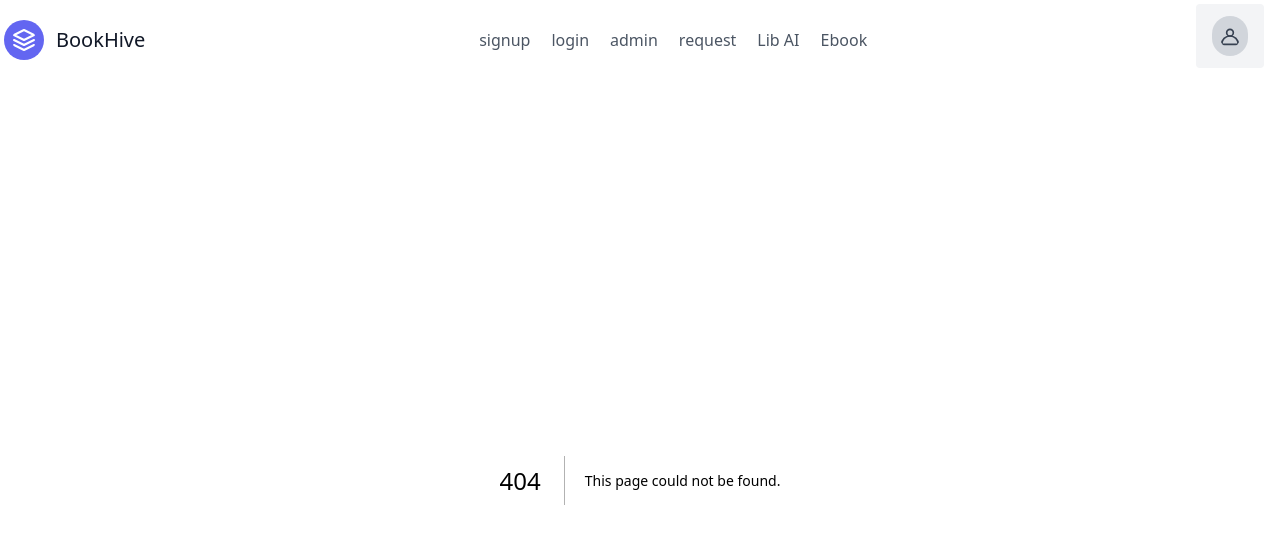
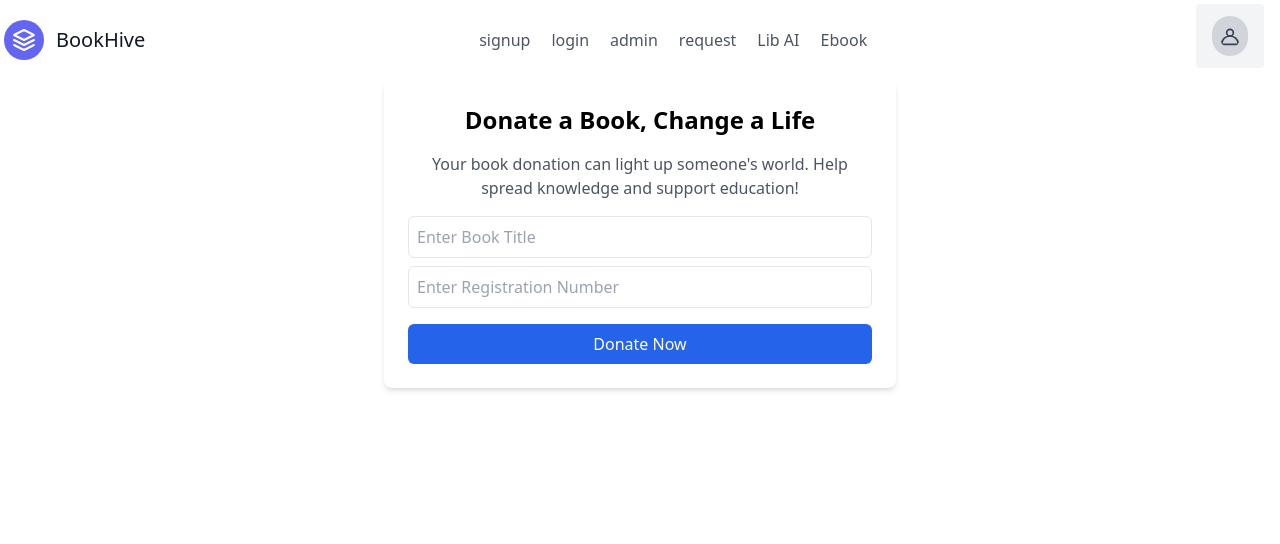
Before and after one commit to kjkrishnakj/libathon, a Next.js app: page /donate in a window 1280 px wide. Before the commit this address had no page. Shown: the top 544 px of the page. Built offline with nearby package versions, Linux system fonts and the light colour scheme.

Commit message:
krish commit

```diff
--- /dev/null
+++ b/components/AdminDonations.js
@@ -0,0 +1,52 @@
+import { useEffect, useState } from "react";
+
+export default function AdminDonations() {
+  const [donations, setDonations] = useState([]);
+
+  useEffect(() => {
+    fetchDonations();
+  }, []);
+
+  const fetchDonations = async () => {
+    const response = await fetch("/api/donate");
+    const data = await response.json();
+    if (data.success) setDonations(data.donations);
+  };
+
+  const updateStatus = async (id, newStatus) => {
+    await fetch("/api/donate", {
+      method: "PUT",
+      headers: { "Content-Type": "application/json" },
+      body: JSON.stringify({ id, status: newStatus }),
+    });
+
+    fetchDonations(); // Refresh data
+  };
+
+  return (
+    <div className="p-6 bg-white shadow-lg rounded-md">
+      <h2 className="text-xl font-bold mb-4">Manage Book Donations</h2>
+      <ul>
+        {donations.map((donation) => (
+          <li key={donation._id} className="flex justify-between items-center border-b py-2">
+            <div>
+              <p className="font-semibold">{donation.bookTitle}</p>
+              <p className="text-gray-500">Reg. No: {donation.regNo}</p>
+              <p className={`text-sm ${donation.status === "Pending" ? "text-red-500" : "text-green-500"}`}>
+                {donation.status}
+              </p>
+            </div>
+            <button
+              onClick={() => updateStatus(donation._id, donation.status === "Pending" ? "Completed" : "Pending")}
+              className={`px-3 py-1 text-white rounded ${
+                donation.status === "Pending" ? "bg-green-500" : "bg-red-500"
+              }`}
+            >
+              {donation.status === "Pending" ? "Mark as Completed" : "Mark as Pending"}
+            </button>
+          </li>
+        ))}
+      </ul>
+    </div>
+  );
+}
--- /dev/null
+++ b/models/Donation.js
@@ -0,0 +1,9 @@
+import mongoose from "mongoose";
+
+const DonationSchema = new mongoose.Schema({
+  bookTitle: { type: String, required: true },
+  regNo: { type: String, required: true },
+  status: { type: String, enum: ["Pending", "Completed"], default: "Pending" },
+});
+
+export default mongoose.models.Donation || mongoose.model("Donation", DonationSchema);
--- a/pages/admin.js
+++ b/pages/admin.js
@@ -1,4 +1,5 @@
 import AdminBookRequests from "@/components/AdminBookRequests";
+import AdminDonations from "@/components/AdminDonations";
 import AdminEbookManager from "@/components/AdminEbook";
 import AdminIssuedBooks from "@/components/AdminIssue";
 import AdminSpotlight from "@/components/AdminSpotlight";
@@ -111,6 +112,7 @@ export default function Admin({ books }) {
       <AdminBookRequests/>
       <AdminEbookManager />
       <AdminIssuedBooks />
+      <AdminDonations />
     </div>
   );
 }
--- /dev/null
+++ b/pages/api/donate.js
@@ -0,0 +1,30 @@
+import connectDb from "@/middleware/mongoose";
+import Donation from "../../models/Donation";
+
+export default async function handler(req, res) {
+  if (req.method === "POST") {
+    const { bookTitle, regNo } = req.body;
+
+    if (!bookTitle || !regNo) {
+      return res.status(400).json({ success: false, message: "All fields are required" });
+    }
+
+    await connectDb();
+
+    const newDonation = new Donation({ bookTitle, regNo });
+    await newDonation.save();
+
+    return res.status(201).json({ success: true, message: "Donation recorded" });
+  } else if (req.method === "GET") {
+    await connectDb();
+    const donations = await Donation.find();
+    return res.status(200).json({ success: true, donations });
+  } else if (req.method === "PUT") {
+    const { id, status } = req.body;
+    await connectDb();
+    await Donation.findByIdAndUpdate(id, { status });
+    return res.status(200).json({ success: true, message: "Status updated" });
+  }
+
+  return res.status(405).json({ success: false, message: "Method not allowed" });
+}
--- /dev/null
+++ b/pages/donate.js
@@ -0,0 +1,62 @@
+import { useEffect, useState } from "react";
+
+export default function Donate() {
+  const [bookTitle, setBookTitle] = useState("");
+  const [regNo, setRegNo] = useState("");
+
+  useEffect(() => {
+    const storedRegNo = localStorage.getItem("regNo");
+    if (storedRegNo) setRegNo(storedRegNo);
+  }, []);
+
+  const handleDonate = async () => {
+    if (!bookTitle.trim()) {
+      alert("Please enter a book title.");
+      return;
+    }
+
+    const response = await fetch("/api/donate", {
+      method: "POST",
+      headers: { "Content-Type": "application/json" },
+      body: JSON.stringify({ bookTitle, regNo }),
+    });
+
+    const data = await response.json();
+    if (data.success) {
+      alert("Thank you for your donation!");
+      setBookTitle("");
+    } else {
+      alert("Something went wrong. Please try again.");
+    }
+  };
+
+  return (
+    <div className="p-6 max-w-lg mx-auto bg-white shadow-md rounded-lg">
+      <h2 className="text-2xl font-bold text-center mb-4">Donate a Book, Change a Life</h2>
+      <p className="text-gray-600 text-center mb-4">
+        Your book donation can light up someone's world. Help spread knowledge and support education!
+      </p>
+
+      <input
+        type="text"
+        placeholder="Enter Book Title"
+        value={bookTitle}
+        onChange={(e) => setBookTitle(e.target.value)}
+        className="w-full p-2 border rounded-md mb-2"
+      />
+
+      <input
+        type="text"
+        placeholder="Enter Registration Number"
+        value={regNo}
+        onChange={(e) => setRegNo(e.target.value)}
+        className="w-full p-2 border rounded-md mb-4"
+
+      />
+
+      <button onClick={handleDonate} className="w-full bg-blue-600 text-white py-2 rounded-md">
+        Donate Now
+      </button>
+    </div>
+  );
+}
```
